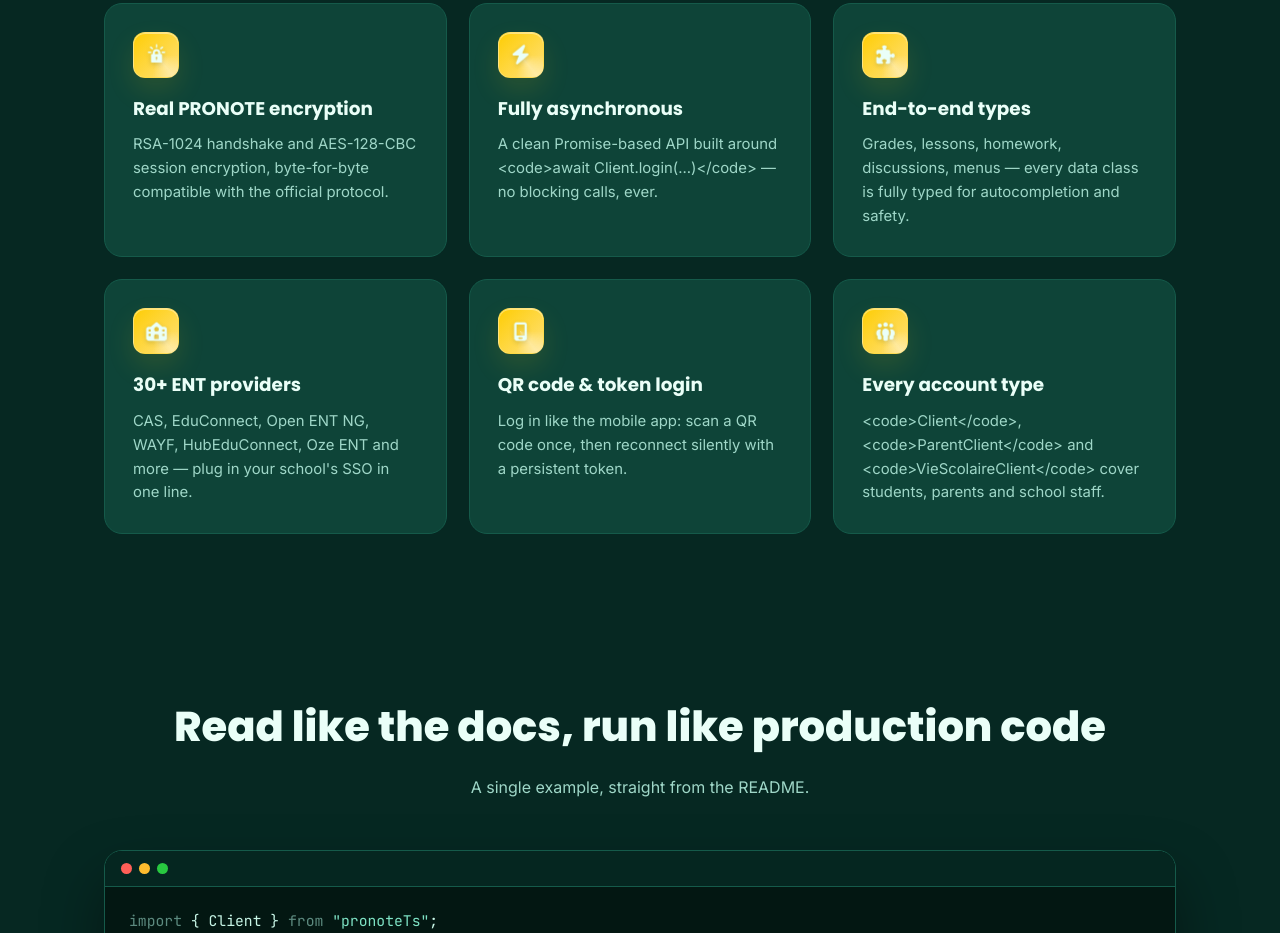
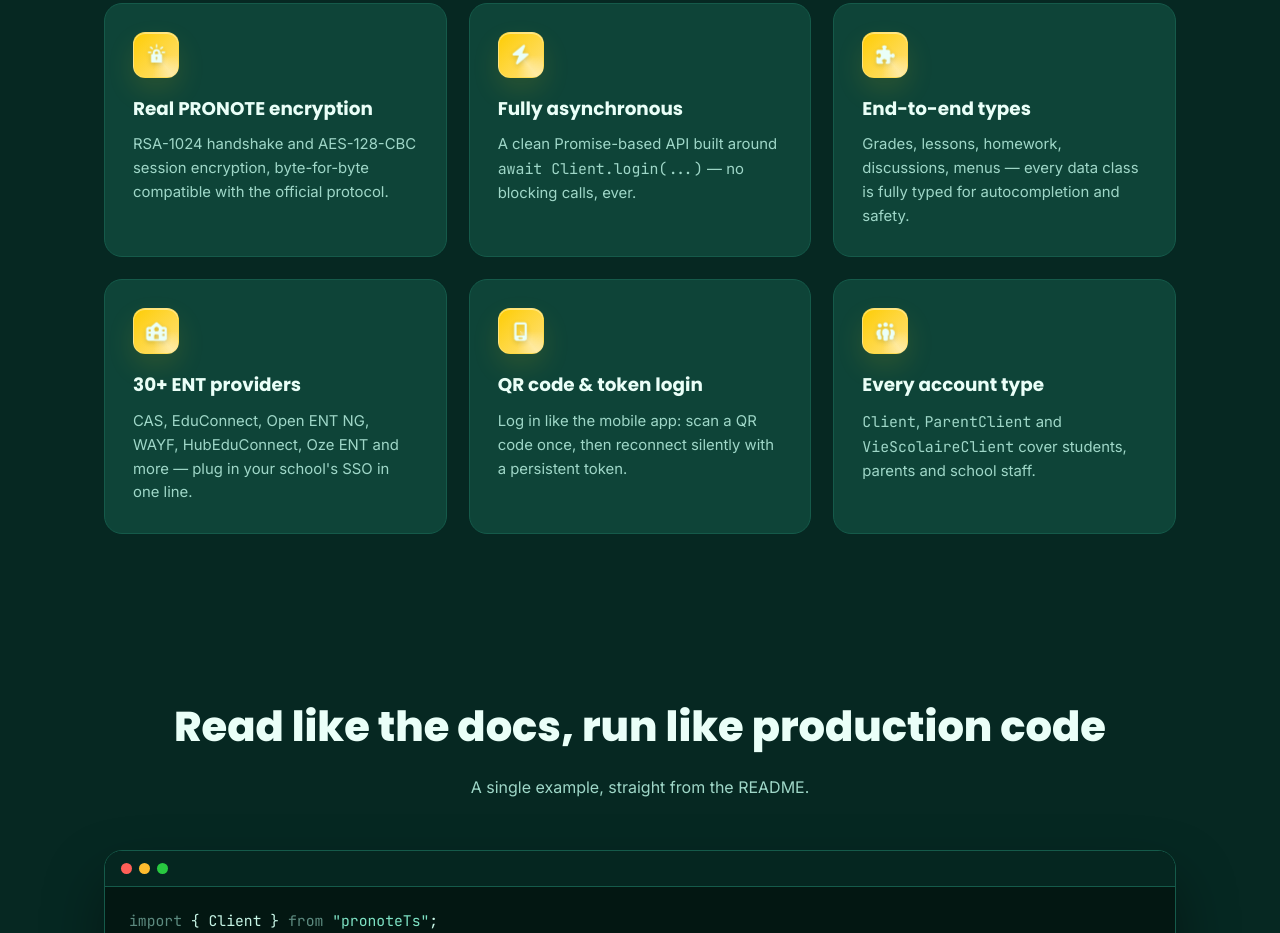
Before and after one commit to Pyronixus/pronoteTs, a website: page website/index.html in a window 1280 px wide. Shown: the part 1251-2184 px from the top of the page. Drawn offline with Linux system fonts and the light colour scheme.

Commit message:
fix styles

```diff
--- a/website/index.html
+++ b/website/index.html
@@ -904,7 +904,7 @@
                   d="M434.8 54.1C446.7 62.7 451.1 78.3 445.7 91.9L367.3 288L512 288C525.5 288 537.5 296.4 542.1 309.1C546.7 321.8 542.8 336 532.5 344.6L244.5 584.6C233.2 594 217.1 594.5 205.2 585.9C193.3 577.3 188.9 561.7 194.3 548.1L272.7 352L128 352C114.5 352 102.5 343.6 97.9 330.9C93.3 318.2 97.2 304 107.5 295.4L395.5 55.4C406.8 46 422.9 45.5 434.8 54.1z" />
               </svg></div>
             <h3 data-i18n="features.f2.t">Fully asynchronous</h3>
-            <p data-i18n="features.f2.d">A clean Promise-based API built around <code>await Client.login(...)</code> —
+            <p data-i18n-html="features.f2.d">A clean Promise-based API built around <code>await Client.login(...)</code> —
               no blocking calls, ever.</p>
           </div>
           <div class="card reveal">
@@ -940,7 +940,7 @@
                   d="M320 64C355.3 64 384 92.7 384 128C384 163.3 355.3 192 320 192C284.7 192 256 163.3 256 128C256 92.7 284.7 64 320 64zM416 376C416 401 403.3 423 384 435.9L384 528C384 554.5 362.5 576 336 576L304 576C277.5 576 256 554.5 256 528L256 435.9C236.7 423 224 401 224 376L224 336C224 283 267 240 320 240C373 240 416 283 416 336L416 376zM160 96C190.9 96 216 121.1 216 152C216 182.9 190.9 208 160 208C129.1 208 104 182.9 104 152C104 121.1 129.1 96 160 96zM176 336L176 368C176 400.5 188.1 430.1 208 452.7L208 528C208 529.2 208 530.5 208.1 531.7C199.6 539.3 188.4 544 176 544L144 544C117.5 544 96 522.5 96 496L96 439.4C76.9 428.4 64 407.7 64 384L64 352C64 299 107 256 160 256C172.7 256 184.8 258.5 195.9 262.9C183.3 284.3 176 309.3 176 336zM432 528L432 452.7C451.9 430.2 464 400.5 464 368L464 336C464 309.3 456.7 284.4 444.1 262.9C455.2 258.4 467.3 256 480 256C533 256 576 299 576 352L576 384C576 407.7 563.1 428.4 544 439.4L544 496C544 522.5 522.5 544 496 544L464 544C451.7 544 440.4 539.4 431.9 531.7C431.9 530.5 432 529.2 432 528zM480 96C510.9 96 536 121.1 536 152C536 182.9 510.9 208 480 208C449.1 208 424 182.9 424 152C424 121.1 449.1 96 480 96z" />
               </svg></div>
             <h3 data-i18n="features.f6.t">Every account type</h3>
-            <p data-i18n="features.f6.d"><code>Client</code>, <code>ParentClient</code> and
+            <p data-i18n-html="features.f6.d"><code>Client</code>, <code>ParentClient</code> and
               <code>VieScolaireClient</code> cover students, parents and school staff.
             </p>
           </div>
```
Also changed, not shown: README.md.
